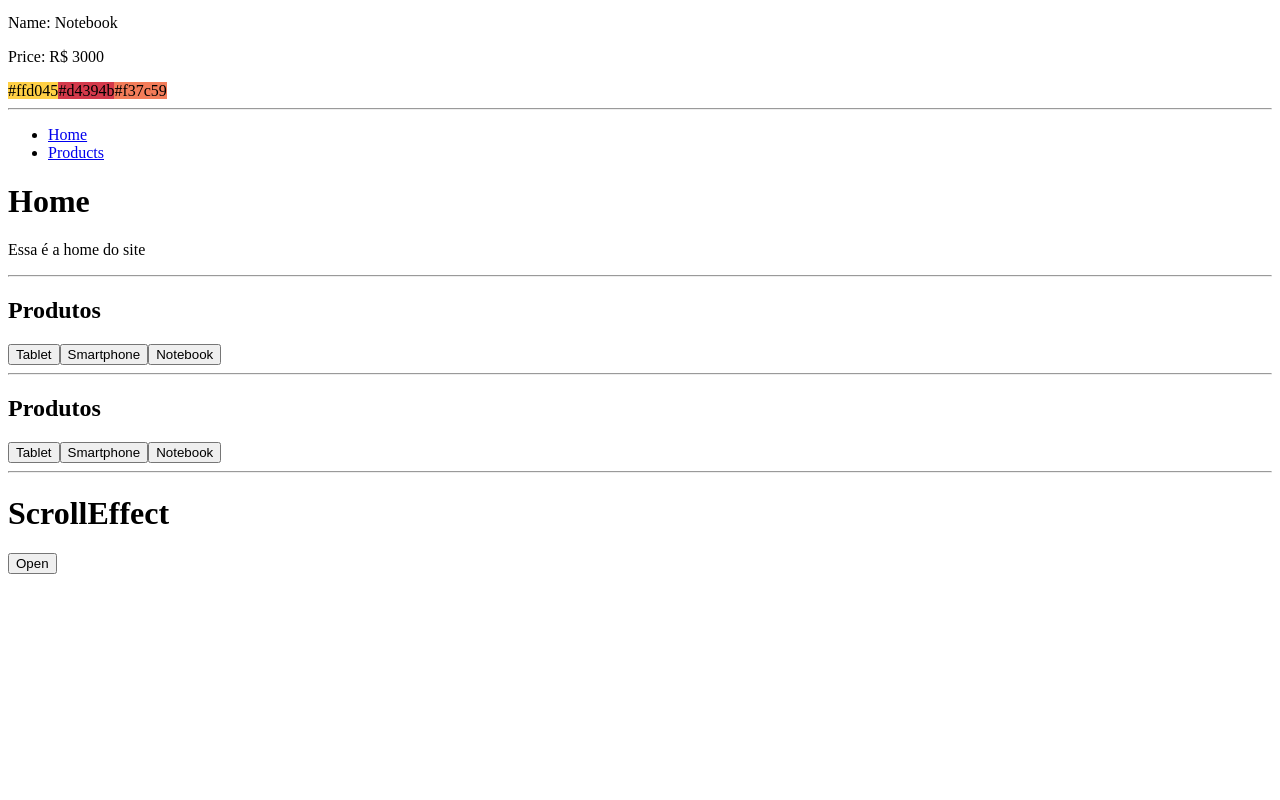
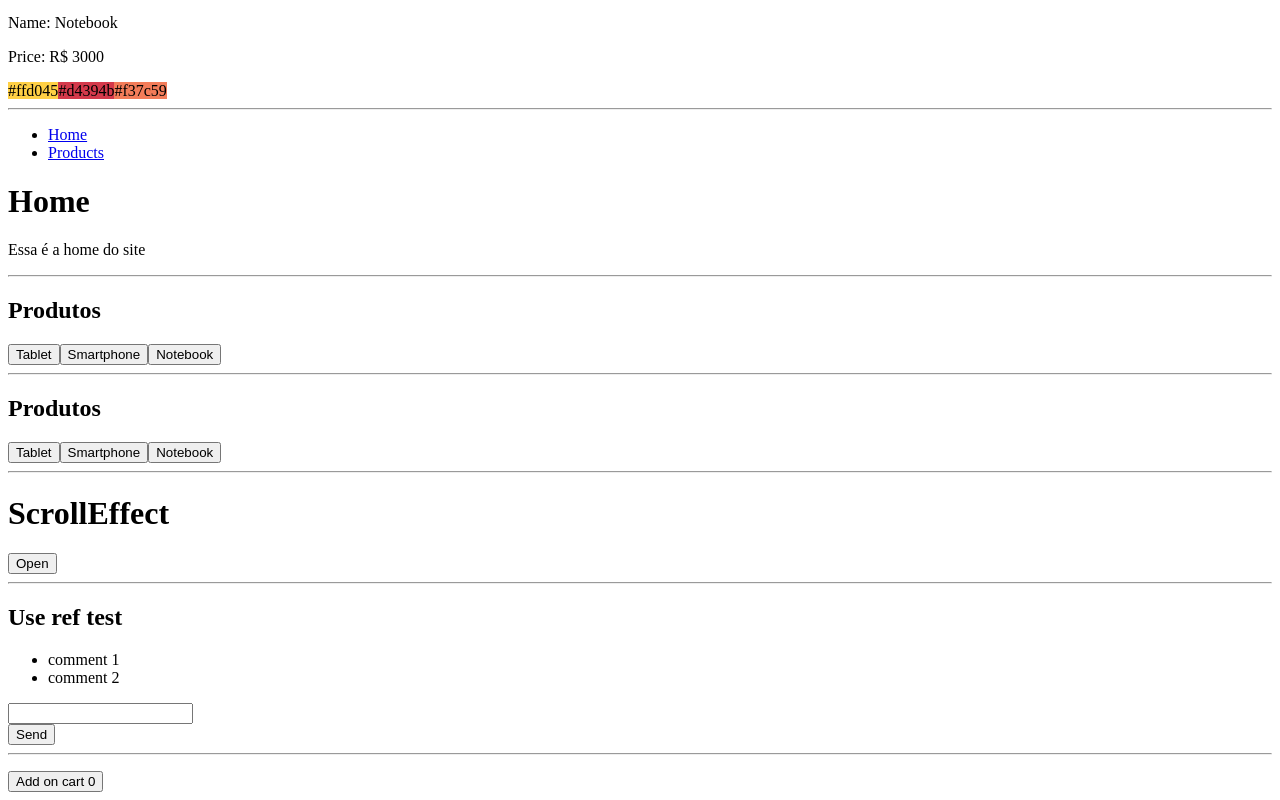
Before and after one commit to guilhermegules/react-playground, a React (Create React App) app in the folder react-origamid/: page / in a window 1280 px wide. Shown: the part 514-1314 px from the top of the page. Before the commit the page ends 1096 px from the top, so only its background shows below. Built offline with nearby package versions, Linux system fonts and the light colour scheme; the HTML template or start-up script is replaced by a standard one.

Commit message:
feat: adding use ref examples

```diff
--- a/react-origamid/src/App.js
+++ b/react-origamid/src/App.js
@@ -4,6 +4,8 @@ import ProductEffectExercise from "./useEffect/ProductEffectExercise";
 import ProductStateExercise from "./useState/ProductStateExercise";
 import ClientsExercise from "./useState/ClientsExercise";
 import ScrollEffect from "./useEffect/ScrollEffect";
+import Comments from "./useRef/Comments";
+import SetTimeout from "./useRef/SetTimeout";
 
 function App() {
   return (
@@ -19,6 +21,11 @@ function App() {
       <ProductEffectExercise />
       <hr />
       <ScrollEffect />
+      <hr />
+      <h2>Use ref test</h2>
+      <Comments />
+      <hr />
+      <SetTimeout />
     </div>
   );
 }
--- /dev/null
+++ b/react-origamid/src/useRef/Comments.jsx
@@ -0,0 +1,35 @@
+import React from "react";
+
+const Comments = () => {
+  const [comments, setComments] = React.useState(["comment 1", "comment 2"]);
+  const [input, setInput] = React.useState("");
+  const inputElement = React.useRef();
+
+  React.useEffect(() => {}, []);
+
+  const handleClick = () => {
+    setComments([...comments, input]);
+    setInput("");
+    inputElement.current.focus();
+  };
+
+  return (
+    <div>
+      <ul>
+        {comments.map((comment) => (
+          <li key={comment}>{comment}</li>
+        ))}
+      </ul>
+      <input
+        type="text"
+        value={input}
+        ref={inputElement}
+        onChange={(event) => setInput(event.target.value)}
+      />
+      <br />
+      <button onClick={handleClick}>Send</button>
+    </div>
+  );
+};
+
+export default Comments;
--- /dev/null
+++ b/react-origamid/src/useRef/SetTimeout.jsx
@@ -0,0 +1,36 @@
+import React from "react";
+
+const SetTimeout = () => {
+  const [cart, setCart] = React.useState(0);
+  const [notification, setNotification] = React.useState(null);
+  const [notificationWithError, setNotificationWithError] =
+    React.useState(null);
+  const timeoutRef = React.useRef();
+
+  function handleClick() {
+    setCart(cart + 1);
+    setNotification("Item added on cart");
+    setNotificationWithError("This message will popup");
+
+    clearTimeout(timeoutRef.current);
+
+    timeoutRef.current = setTimeout(() => {
+      setNotification(null);
+    }, 2000);
+
+    // With this we can remove the previous set timeout
+    setTimeout(() => {
+      setNotificationWithError(null);
+    }, 2000);
+  }
+
+  return (
+    <div>
+      <p>{notification}</p>
+      <p>{notificationWithError}</p>
+      <button onClick={handleClick}>Add on cart {cart} </button>
+    </div>
+  );
+};
+
+export default SetTimeout;
```
